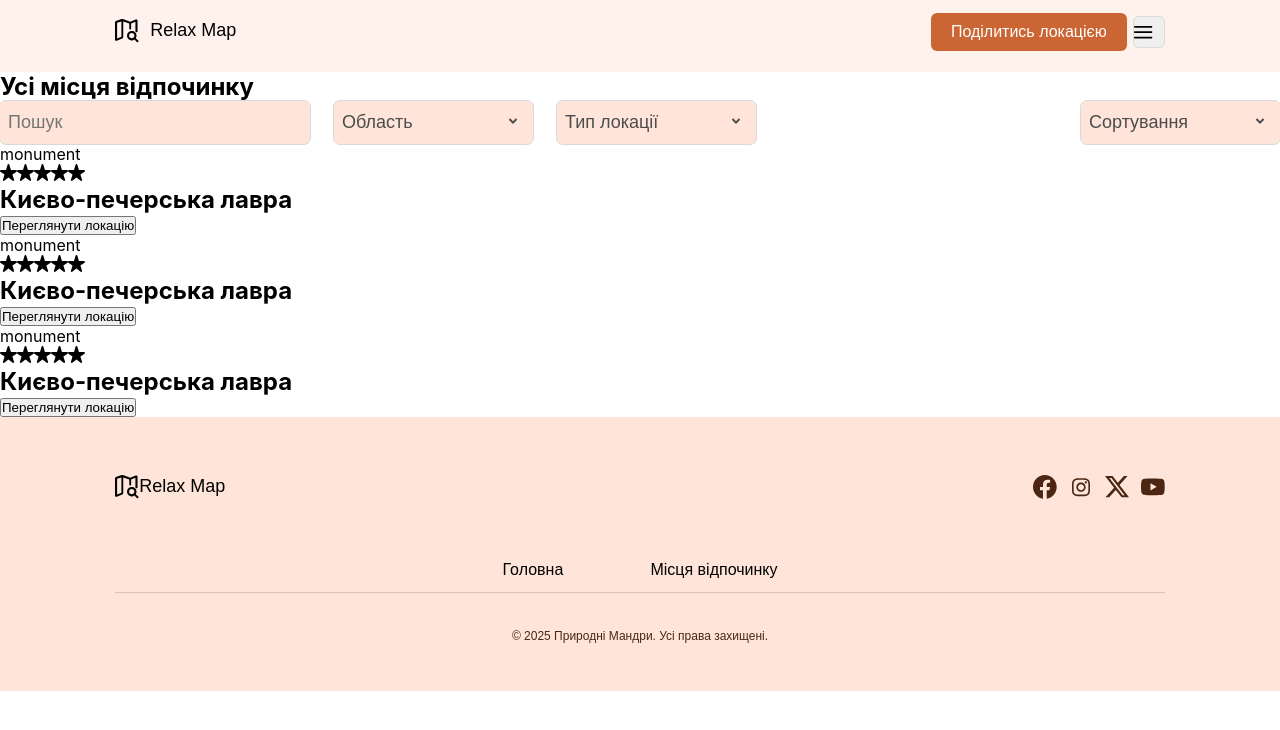
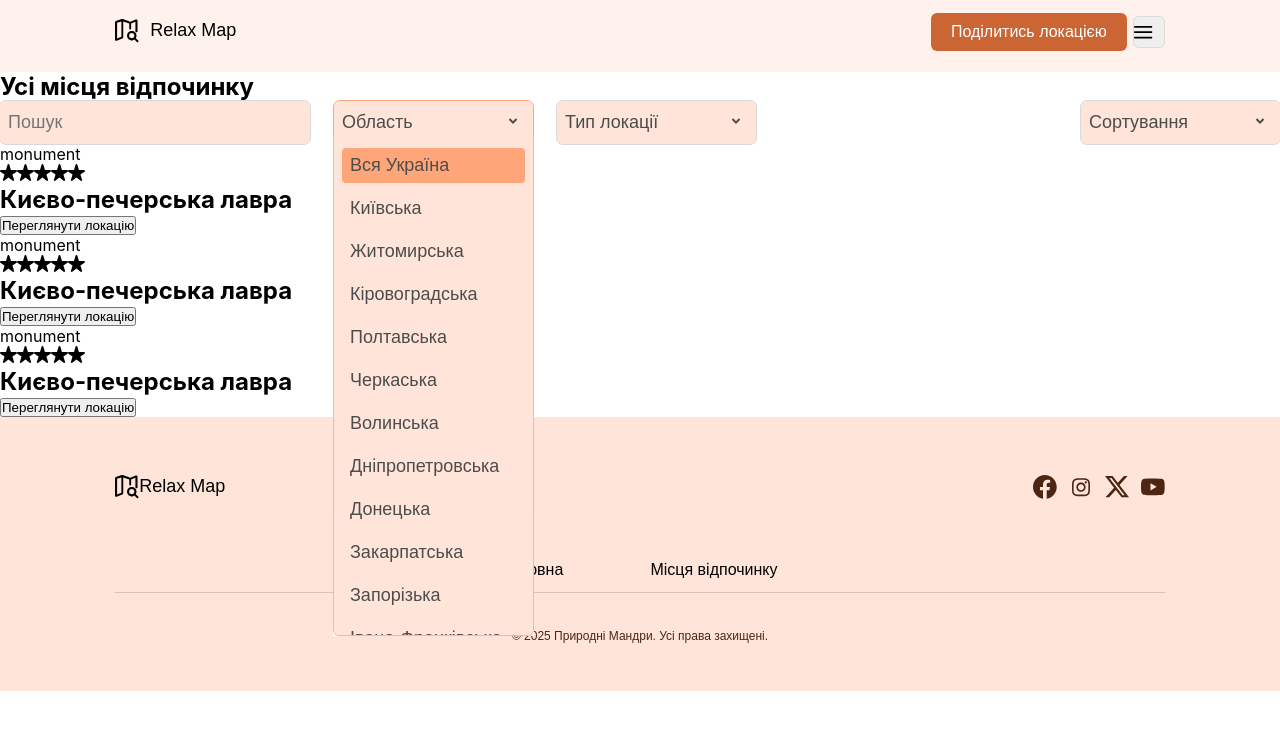
Before and after one commit to Pan-Artur/relax-map-frontend, a React (Create React App) app: page /locations in a window 1280 px wide. Both pictures are taken after a click on the button "Область". Shown: the top 730 px of the page. Built offline with nearby package versions, Linux system fonts and the light colour scheme.

Commit message:
Перелопатив всю фільтер панельку та зробив стилі для неї

```diff
--- a/src/features/locations/components/FilterPanel.jsx
+++ b/src/features/locations/components/FilterPanel.jsx
@@ -1,7 +1,67 @@
 import styles from "./FilterPanel.module.scss";
 import { RiArrowDropDownLine } from "react-icons/ri";
+import { useState } from "react";
+
+const regions = [
+  { id: "", label: "Вся Україна" },
+  { id: "kievska", label: "Київська " },
+  { id: "zitomirska", label: "Житомирська " },
+  { id: "kirovogradska", label: "Кіровоградська " },
+  { id: "poltavska", label: "Полтавська " },
+  { id: "cherkaska", label: "Черкаська " },
+  { id: "volinska", label: "Волинська " },
+  { id: "dnipropetrovska", label: "Дніпропетровська " },
+  { id: "donetska", label: "Донецька " },
+  { id: "zakarpatska", label: "Закарпатська " },
+  { id: "zaporizka", label: "Запорізька " },
+  { id: "ivanoFrankivska", label: "Івано-Франківська " },
+  { id: "luganska", label: "Луганська " },
+  { id: "lvivska", label: "Львівська " },
+  { id: "mikolaivska", label: "Миколаївська " },
+  { id: "odeska", label: "Одеська " },
+  { id: "rivenska", label: "Рівненська " },
+  { id: "ternopilska", label: "Тернопільська " },
+  { id: "kharkivska", label: "Харківська " },
+  { id: "hmelnicka", label: "Хмельницька " },
+  { id: "chernivecka", label: "Чернівецька " },
+  { id: "chernigivska", label: "Чернігівська " },
+  { id: "hersonska", label: "Херсонська " },
+  { id: "sumska", label: "Сумська " },
+  { id: "krim", label: "АР Крим" },
+  { id: "vinnicka", label: "Вінницька " },
+];
+
+const places = [
+  { id: "beach", label: "Пляж" },
+  { id: "camping", label: "Кемпінг" },
+  { id: "park", label: "Парк" },
+  { id: "monument", label: "Іст. пам'ятка" },
+];
+
+const sortOptions = [
+  { id: "popular", label: "За популярністю" },
+  { id: "highRated", label: "За рейтингом" },
+  { id: "new", label: "Новіші спочатку" },
+];
 
 export const FilterPanel = () => {
+  const [regionState, changeRegionState] = useState(false);
+  const [placeState, changePlaceState] = useState(false);
+  const [sortState, changeSortingState] = useState(false);
+
+  const [selectedRegion, setSelectedRegion] = useState({ id: "", label: "Область" });
+  const [selectedPlaces, setSelectedPlaces] = useState([]);
+  const [selectedSort, setSelectedSort] = useState({ id: "", label: "Сортування" });
+
+  const togglePlace = (place) => {
+    const exists = selectedPlaces.find((p) => p.id === place.id);
+    if (exists) {
+      setSelectedPlaces(selectedPlaces.filter((p) => p.id !== place.id));
+    } else {
+      setSelectedPlaces([...selectedPlaces, place]);
+    }
+  };
+
   return (
     <section className={styles.filterPanel}>
       <form className={styles.filterPanelForm}>
@@ -11,234 +71,111 @@ export const FilterPanel = () => {
             type="text"
             placeholder="Пошук"
           />
-          <button className={styles.filterPanelButton} type="button">
-            Область{" "}
+
+          <div className={styles.filterPanelDropdown}>
+            <button
+              className={styles.filterPanelButton}
+              type="button"
+              onClick={() => changeRegionState((state) => !state)}
+            >
+              {selectedRegion.label}
               <span className={styles.filterPanelButtonIcon}>
                 <RiArrowDropDownLine size="24px" />
               </span>
             </button>
-          {/* className={styles.filterPanelRegions} */}
-          <ul className={styles.isHidden}>
-            <li className={styles.filterPanelRegionsItem}>
-              <label>
-                <input type="radio" name="region" id="all" />
-                Вся Україна
+
+            {regionState && (
+              <div className={styles.filterPanelRegionsBox}>
+                <ul className={styles.filterPanelRegions}>
+                  {regions.map((region) => (
+                    <li
+                      key={region.id}
+                      className={styles.filterPanelRegionsItem}
+                    >
+                      <label className={styles.filterPanelRegionsLabel}>
+                        <input
+                          type="radio"
+                          className={styles.filterPanelRegionsChecknox}
+                          name="region"
+                          checked={selectedRegion.id === region.id}
+                          onChange={() => setSelectedRegion(region)}
+                        />
+                        {region.label}
                       </label>
                     </li>
-            <li className={styles.filterPanelRegionsItem}>
-              <label>
-                <input type="radio" name="region" id="kievska" />
-                Київська область
-              </label>
-            </li>
-            <li className={styles.filterPanelRegionsItem}>
-              <label>
-                <input type="radio" name="region" id="zitomirska" />
-                Житомирська область
-              </label>
-            </li>
-            <li className={styles.filterPanelRegionsItem}>
-              <label>
-                <input type="radio" name="region" id="kirovogradska" />
-                Кіровоградська область
-              </label>
-            </li>
-            <li className={styles.filterPanelRegionsItem}>
-              <label>
-                <input type="radio" name="region" id="poltavska" />
-                Полтавська область
-              </label>
-            </li>
-            <li className={styles.filterPanelRegionsItem}>
-              <label>
-                <input type="radio" name="region" id="cherkaska" />
-                Черкаська область
-              </label>
-            </li>
-            <li className={styles.filterPanelRegionsItem}>
-              <label>
-                <input type="radio" name="region" id="volinska" />
-                Волинська область
-              </label>
-            </li>
-            <li className={styles.filterPanelRegionsItem}>
-              <label>
-                <input type="radio" name="region" id="dnipropetrovska" />
-                Дніпропетровська область
-              </label>
-            </li>
-            <li className={styles.filterPanelRegionsItem}>
-              <label>
-                <input type="radio" name="region" id="donetska" />
-                Донецька область
-              </label>
-            </li>
-            <li className={styles.filterPanelRegionsItem}>
-              <label>
-                <input type="radio" name="region" id="zakarpatska" />
-                Закарпатська область
-              </label>
-            </li>
-            <li className={styles.filterPanelRegionsItem}>
-              <label>
-                <input type="radio" name="region" id="zaporizka" />
-                Запорізька область
-              </label>
-            </li>
-            <li className={styles.filterPanelRegionsItem}>
-              <label>
-                <input type="radio" name="region" id="ivanoFrankivska" />
-                Івано-Франківська область
-              </label>
-            </li>
-            <li className={styles.filterPanelRegionsItem}>
-              <label>
-                <input type="radio" name="region" id="luganska" />
-                Луганська область
-              </label>
-            </li>
-            <li className={styles.filterPanelRegionsItem}>
-              <label>
-                <input type="radio" name="region" id="lvivska" />
-                Львівська область
-              </label>
-            </li>
-            <li className={styles.filterPanelRegionsItem}>
-              <label>
-                <input type="radio" name="region" id="mikolaivska" />
-                Миколаївська область
-              </label>
-            </li>
-            <li className={styles.filterPanelRegionsItem}>
-              <label>
-                <input type="radio" name="region" id="odeska" />
-                Одеська область
-              </label>
-            </li>
-            <li className={styles.filterPanelRegionsItem}>
-              <label>
-                <input type="radio" name="region" id="rivenska" />
-                Рівненська область
-              </label>
-            </li>
-            <li className={styles.filterPanelRegionsItem}>
-              <label>
-                <input type="radio" name="region" id="ternopilska" />
-                Тернопільська область
-              </label>
-            </li>
-            <li className={styles.filterPanelRegionsItem}>
-              <label>
-                <input type="radio" name="region" id="kharkivska" />
-                Харківська область
-              </label>
-            </li>
-            <li className={styles.filterPanelRegionsItem}>
-              <label>
-                <input type="radio" name="region" id="hmelnicka" />
-                Хмельницька область
-              </label>
-            </li>
-            <li className={styles.filterPanelRegionsItem}>
-              <label>
-                <input type="radio" name="region" id="chernivecka" />
-                Чернівецька область
-              </label>
-            </li>
-            <li className={styles.filterPanelRegionsItem}>
-              <label>
-                <input type="radio" name="region" id="chernigivska" />
-                Чернігівська область
-              </label>
-            </li>
-            <li className={styles.filterPanelRegionsItem}>
-              <label>
-                <input type="radio" name="region" id="hersonska" />
-                Херсонська область
-              </label>
-            </li>
-            <li className={styles.filterPanelRegionsItem}>
-              <label>
-                <input type="radio" name="region" id="sumska" />
-                Сумська область
-              </label>
-            </li>
-            <li className={styles.filterPanelRegionsItem}>
-              <label>
-                <input type="radio" name="region" id="krim" />
-                АР Крим
-              </label>
-            </li>
-            <li className={styles.filterPanelRegionsItem}>
-              <label>
-                <input type="radio" name="region" id="vinnicka" />
-                Вінницька область
-              </label>
-            </li>
+                  ))}
                 </ul>
+              </div>
+            )}
+          </div>
 
-          <button className={styles.filterPanelButton} type="button">
+          <div className={styles.filterPanelDropdown}>
+            <button
+              className={styles.filterPanelButton}
+              type="button"
+              onClick={() => changePlaceState((state) => !state)}
+            >
               Тип локації
               <span className={styles.filterPanelButtonIcon}>
                 <RiArrowDropDownLine size="24px" />
               </span>
             </button>
-          {/* className={styles.filterPanelPlaces} */}
-          <ul className={styles.isHidden}>
-            <li className={styles.filterPanelPlacesItem}>
-              <label>
-                <input type="checkbox" name="Пляж" id="beach" />
-                Пляж
+
+            {placeState && (
+              <div className={styles.filterPanelRegionsBox}>
+                <ul className={styles.filterPanelRegions}>
+                  {places.map((place) => (
+                    <li key={place.id} className={styles.filterPanelRegionsItem}>
+                      <label className={styles.filterPanelRegionsLabel}>
+                        <input
+                          type="checkbox"
+                          className={styles.filterPanelRegionsChecknox}
+                          checked={selectedPlaces.some((p) => p.id === place.id)}
+                          onChange={() => togglePlace(place)}
+                        />
+                        {place.label}
                       </label>
                     </li>
-            <li className={styles.filterPanelPlacesItem}>
-              <label>
-                <input type="checkbox" name="place" id="camping" />
-                Кемпінг
-              </label>
-            </li>
-            <li className={styles.filterPanelPlacesItem}>
-              <label>
-                <input type="checkbox" name="place" id="park" />
-                Парк
-              </label>
-            </li>
-            <li className={styles.filterPanelPlacesItem}>
-              <label>
-                <input type="checkbox" name="place" id="monument" />
-                Іст. пам'ятка
-              </label>
-            </li>
+                  ))}
                 </ul>
               </div>
+            )}
+          </div>
+        </div>
 
-        <button className={styles.filterPanelButton} type="button">
-          Сортування
+        <div className={styles.filterPanelDropdown}>
+          <button
+            className={styles.filterPanelButton}
+            type="button"
+            onClick={() => changeSortingState((state) => !state)}
+          >
+            {selectedSort.label}
             <span className={styles.filterPanelButtonIcon}>
               <RiArrowDropDownLine size="24px" />
             </span>
           </button>
-        {/* styles.filterPanelSort */}
-        <ul className={styles.isHidden}>
-          <li className={styles.filterPanelSortItem}>
-            <label>
-              <input type="radio" name="filterPanel" id="popular" />
-              За популярністю
+
+          {sortState && (
+            <div className={styles.filterPanelRegionsBox}>
+              <ul className={styles.filterPanelRegions}>
+                {sortOptions.map((option) => (
+                  <li key={option.id} className={styles.filterPanelRegionsItem}>
+                    <label className={styles.filterPanelRegionsLabel}>
+                      <input
+                        type="radio"
+                        className={styles.filterPanelRegionsChecknox}
+                        name="sort"
+                        checked={selectedSort.id === option.id}
+                        onChange={() => setSelectedSort(option)}
+                      />
+                      {option.label}
                     </label>
                   </li>
-          <li className={styles.filterSortItem}>
-            <label>
-              <input type="radio" name="filterPanel" id="highRated" />
-              За рейтингом
-            </label>
-          </li>
-          <li className={styles.filterSortItem}>
-            <label>
-              <input type="radio" name="filterPanel" id="new" />
-              Новіші спочатку
-            </label>
-          </li>
+                ))}
               </ul>
+            </div>
+          )}
+        </div>
       </form>
     </section>
   );
--- a/src/features/locations/components/FilterPanel.module.scss
+++ b/src/features/locations/components/FilterPanel.module.scss
@@ -5,10 +5,12 @@
     display: flex;
     justify-content: space-between;
   }
-  &Box{
+  &Box {
     display: flex;
     gap: 24px;
-
+  }
+  &Dropdown{
+      position: relative;
     }
   &Input {
     border: 0;
@@ -26,8 +28,75 @@
     line-height: 150%;
     color: #4c4c4c;
   }
+  &Regions {
+    display: flex;
+    flex-direction: column;
+    gap: 8px;
+    padding: 12px 8px;
+
+    border-bottom: 1px solid rgba(0, 0, 0, 0.15);
+    border-left: 1px solid rgba(0, 0, 0, 0.15);
+    border-right: 1px solid rgba(0, 0, 0, 0.15);
+    border-radius: 0 0 6px 6px;
+    background: #ffe5d9;
+    transition: 500ms;
+
+    max-height: 500px;
+    overflow-y: auto;
+
+    &Label {
+      text-align: left;
+      display: flex;
+      align-items: center;
+      justify-content: start;
+
+      font-family: "Montserrat", sans-serif;
+      font-weight: 400;
+      font-size: 18px;
+      line-height: 150%;
+      color: #4c4c4c;
+
+      position: relative;
+    }
+
+
+
+
+    &Checknox {
+      opacity: 0;
+      position: absolute;
+      top: 0;
+      width: 150px;
+      height: 40px;
+      cursor: pointer;
+    }
+    &Item {
+      border-radius: 4px;
+      padding: 4px 8px;
+    transition: 250ms;
+
+
+      &:hover,
+      &:focus {
+        background: #ffa47aa1;
+      }
+
+      &:has(.filterPanelRegionsChecknox:checked) {
+        background: #ffa57a;
+      }
+    }
+
+    &Box {
+      position: absolute;
+      top: 35px;
+      left: -1px;
+      background-color: #fff;
+      width: 201px;
+    }
+  }
   &Button {
     border: 0;
+    position: relative;
 
     outline: 1px solid rgba(0, 0, 0, 0.15);
     border-radius: 6px;
@@ -40,20 +109,25 @@
     font-size: 18px;
     line-height: 150%;
     color: #4c4c4c;
+    text-align: left;
 
     background-color: #ffe5d9;
 
+    transition: 500ms;
+
     display: flex;
     justify-content: space-between;
+
+    &:focus,
+    &:hover {
+      outline: 1px solid #ffa57a;
+    }
 
     &Icon {
       width: 24px;
       height: 24px;
     }
   }
-  &Regions {
-
-  }
 }
 .isHidden {
   display: none;
```
Lines whose indentation alone changed are shown as unchanged.
